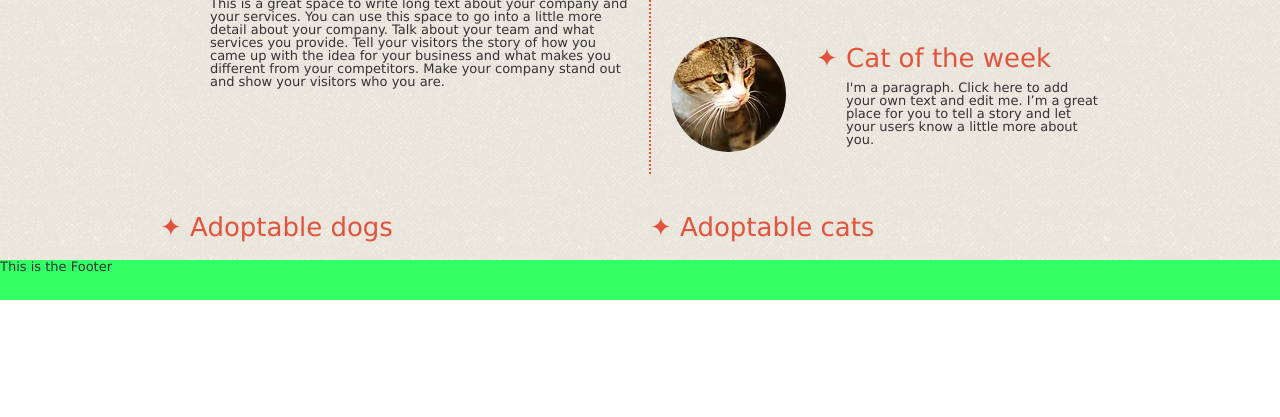
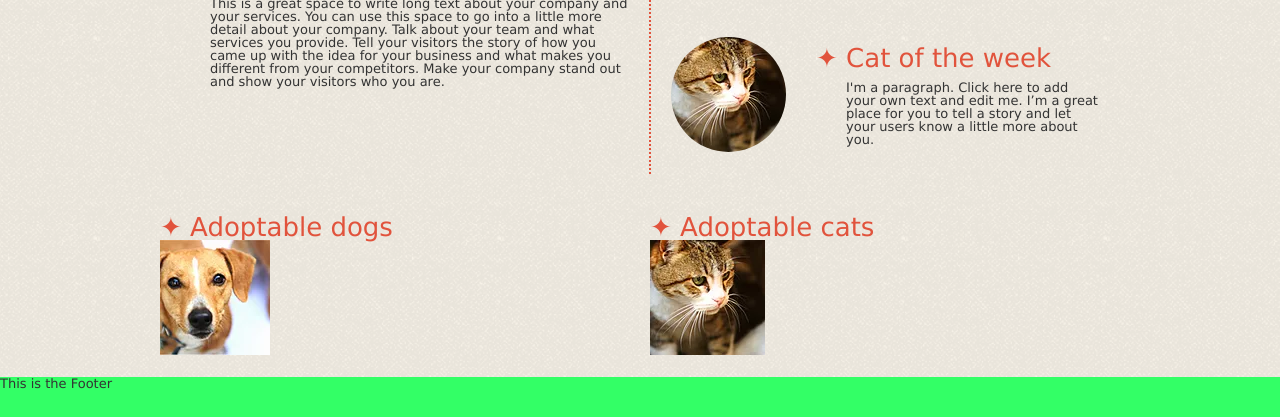
Before and after one commit to Pfandflasche007/Abschlussprojekt, a plain HTML site: page index.html in a window 1280 px wide. Shown: the part 777-1194 px from the top of the page. Before the commit the page ends 1077 px from the top, so only its background shows below. Drawn offline with Linux system fonts and the light colour scheme.

Commit message:
Bilder für adoptierte Tiere hinzugefügt

```diff
--- a/index.html
+++ b/index.html
@@ -71,9 +71,11 @@
         <div id="contentSecond" class="widthLimit">
             <div id="adoptableDogs">
                 <h2>&#10022; Adoptable dogs</h2>
+                <img src="./img/dogOfTheWeek.webp" />
             </div>
             <div id="adoptableCats">
                 <h2>&#10022; Adoptable cats</h2>
+                <img src="./img/catOfTheWeek.webp" />
             </div>
         </div>
         <div id="footer">
```
